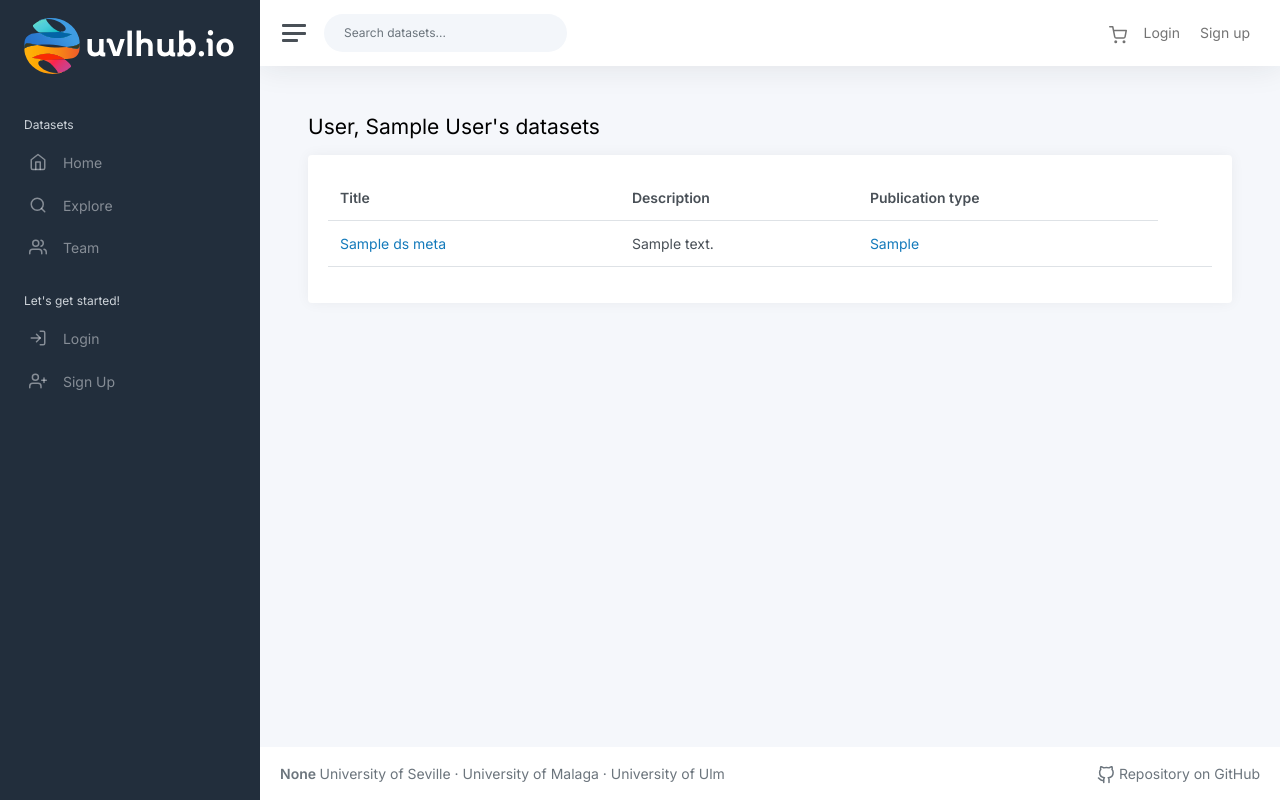
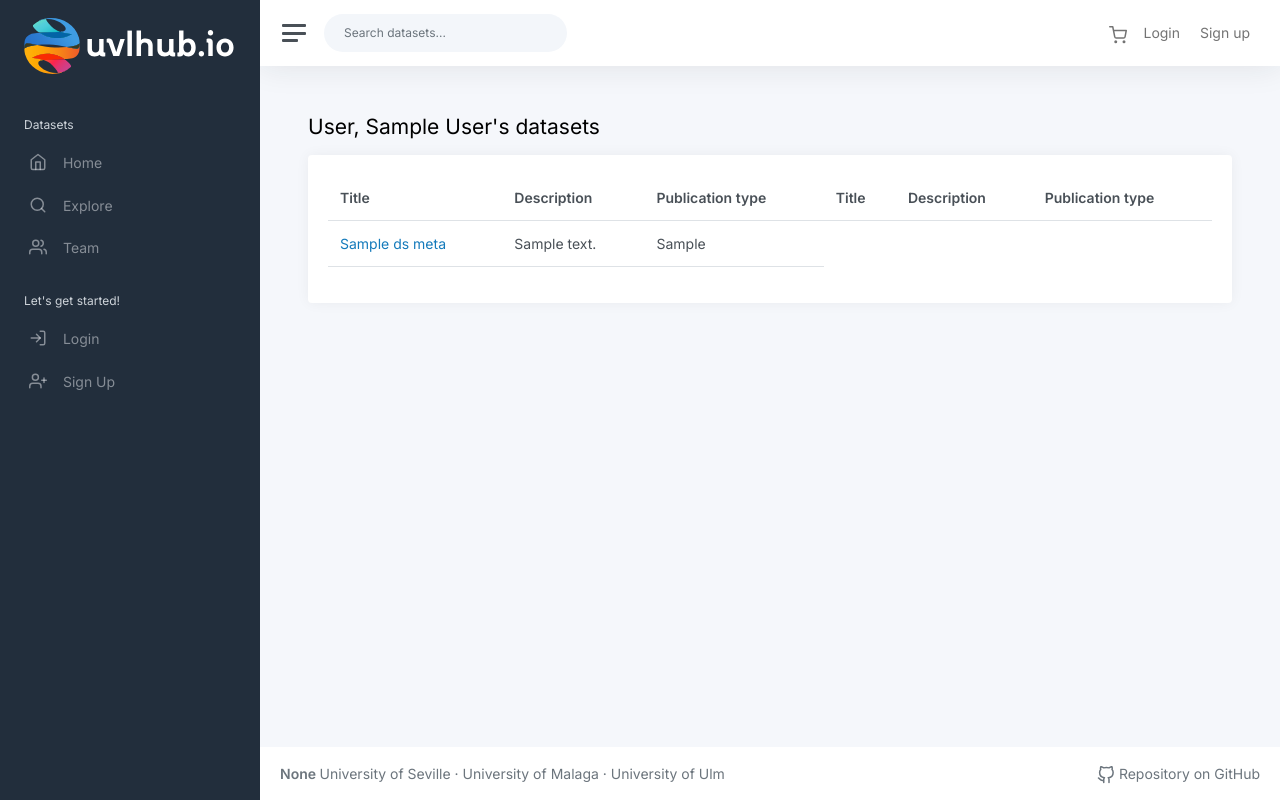
Before and after one commit to Song-hub-egc/song-hub, a Flask app: template app/modules/dataset/templates/dataset/user_datasets.html in a window 1280 px wide. Run offline with Flask 3, Linux system fonts and the light colour scheme; tables that the repository leaves empty hold one stand-in row (values such as "Sample post"); the template is opened without the code that fills it: values that come from a table or form of the project are taken from there, most other values are stand-ins (such as "Sample title", 1, 10 or a date in 2020); parts of the project's set-up code (start-up, migrations or seed data) failed here and were passed over; some libraries are stand-ins or nearby versions.

Commit message:
feat(feature): Cambio previsto actualización

```diff
--- a/app/modules/dataset/templates/dataset/user_datasets.html
+++ b/app/modules/dataset/templates/dataset/user_datasets.html
@@ -1,10 +1,12 @@
 {% extends "base_template.html" %}
 
-{% block title %}{{ user.profile.surname }}, {{ user.profile.name }}'s datasets{% endblock %}
+{% set display_name = (user.profile.surname ~ ', ' ~ user.profile.name) if user.profile else user.email %}
+
+{% block title %}{{ display_name }}'s datasets{% endblock %}
 
 {% block content %}
 
-    <h1 class="h3 mb-3">{{ user.profile.surname }}, {{ user.profile.name }}'s datasets</h1>
+    <h1 class="h3 mb-3">{{ display_name }}'s datasets</h1>
 
     {% if datasets %}
         <div class="col-12">
@@ -17,20 +19,24 @@
                             <th>Title</th>
                             <th>Description</th>
                             <th>Publication type</th>
-                        </tr>
+                            <th>Title</th>
+                            <th>Description</th>
+                            <th>Publication type</th>
                         </thead>
                         <tbody>
                         {% for dataset in datasets %}
                             <tr>
                                 <td>
-                                    <a href="{{ dataset.get_uvlhub_doi() }}">
+                                    {% if dataset.get_uvlhub_doi() %}
+                                        <a href="{{ dataset.get_uvlhub_doi() }}" target="_blank">
+                                            {{ dataset.ds_meta_data.title }}
+                                        </a>
+                                    {% else %}
                                         {{ dataset.ds_meta_data.title }}
-                                    </a>
+                                    {% endif %}
                                 </td>
                                 <td>{{ dataset.ds_meta_data.description }}</td>
-                                <td><a href="{{ dataset.get_uvlhub_doi() }}"
-                                       target="_blank">{{ dataset.get_uvlhub_doi() }}</a></td>
-                                <td>
+                                <td>{{ dataset.get_cleaned_publication_type() }}</td>
                             </tr>
                         {% endfor %}
                         </tbody>
```
Also changed, not shown: app/modules/dataset/routes.py (+14 -1 lines).
